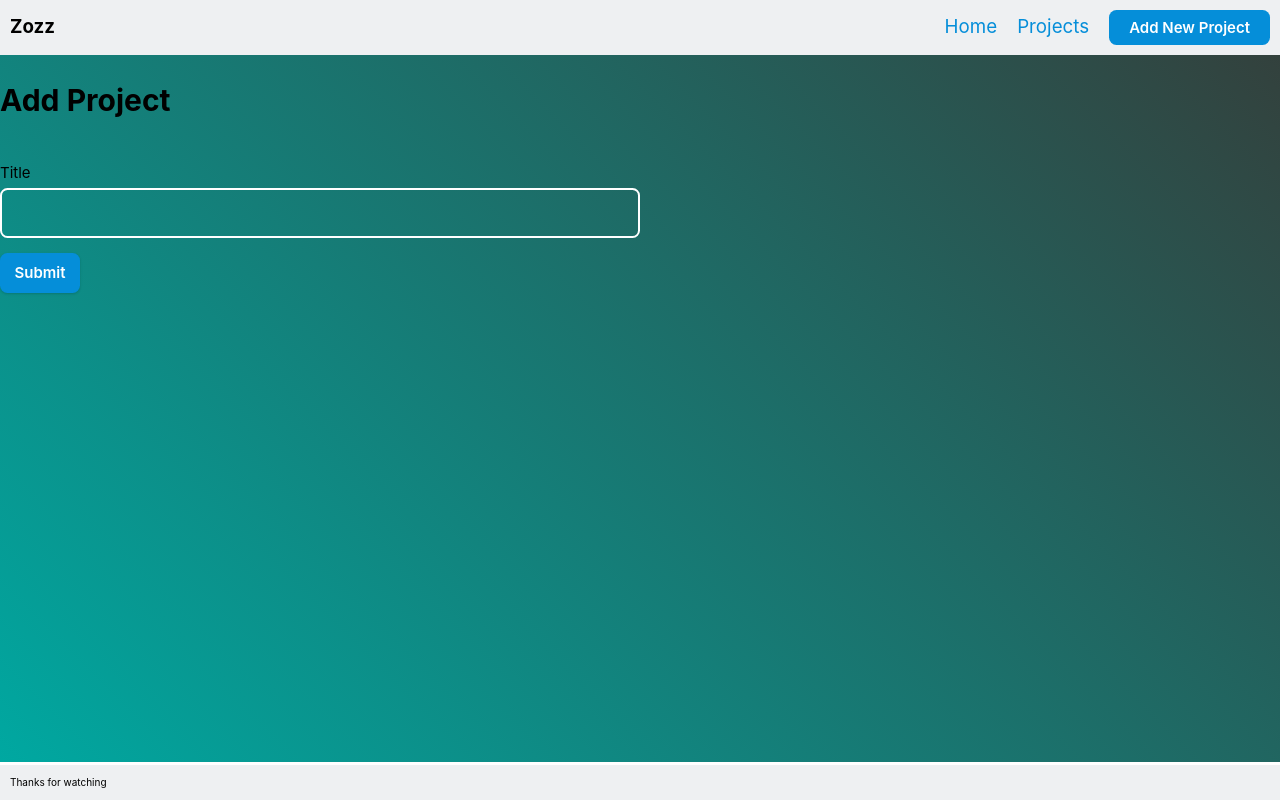
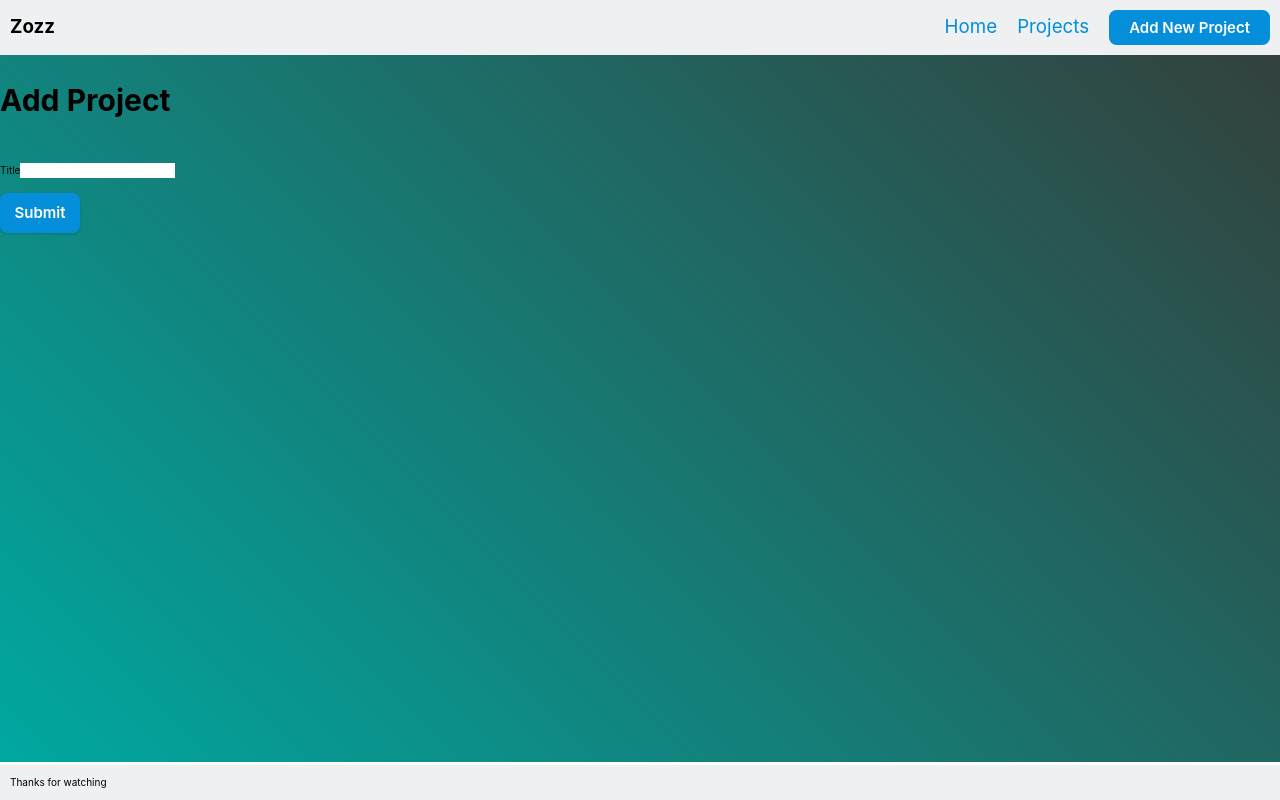
Before and after one commit to ahmedamrzezo/zozz-portfolio, a Next.js app: page /projects/add in a window 1280 px wide. Built offline with nearby package versions, Linux system fonts and the light colour scheme.

Commit message:
g styles

```diff
--- a/styles/globals.scss
+++ b/styles/globals.scss
@@ -6,20 +6,6 @@
 @layer components {
 	.form {
 		@apply flex flex-col gap-y-6 flex-wrap;
-	}
-
-	.form-group {
-		@apply flex items-center flex-col w-1/2;
-	}
-	.form-control {
-		@apply px-4 py-2 rounded-xl border-2 border-white h-20 w-full font-light text-2xl focus:outline-none focus:border-primary_color bg-transparent;
-	}
-	textarea.form-control {
-		@apply resize-none h-28;
-	}
-
-	.form-label {
-		@apply text-2xl w-full mb-2;
 	}
 
 	.nav-links {
```
